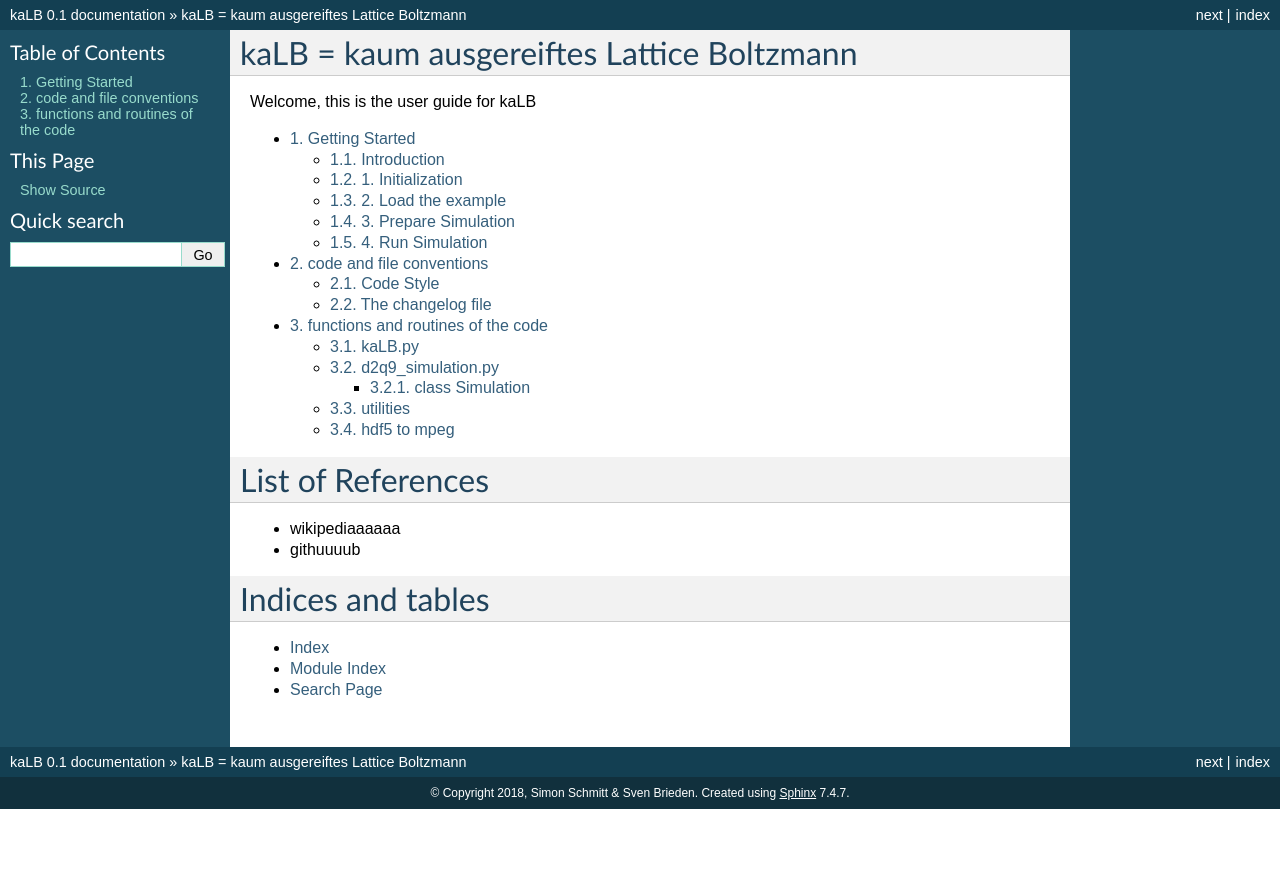
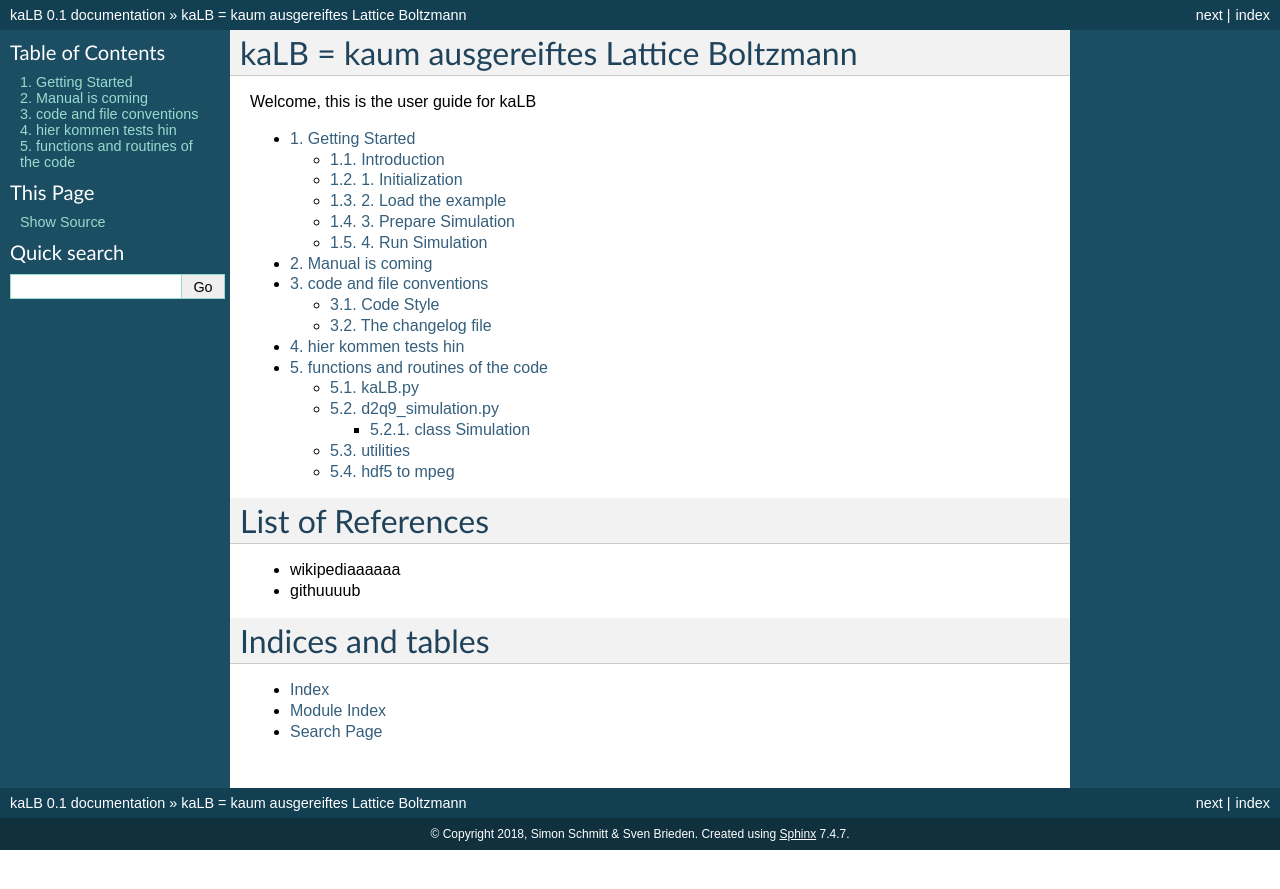
Before and after one commit to Brieden/kaLB, a Sphinx documentation site: the page built from doc/index.rst, in a window 1280 px wide. Shown: the top 889 px of the page. Built offline with Sphinx 7.4.7, drawn with Linux system fonts in a browser that asks for light colours.

Commit message:
we have restructured the documentation

```diff
--- a/doc/index.rst
+++ b/doc/index.rst
@@ -11,13 +11,16 @@ kaLB = kaum ausgereiftes Lattice Boltzmann
 
 Welcome, this is the user guide for kaLB
 
+
 .. toctree::
    :numbered:
    :maxdepth: 3
 
    getting_started.rst
-   development.rst
-   functions.rst
+   manual.rst
+   conventions_contribute.rst
+   tests.rst
+   functions_of_the_code.rst
 
 
 List of References
--- /dev/null
+++ b/doc/manual.rst
@@ -0,0 +1,3 @@
+#####################
+Manual is coming
+#####################
--- /dev/null
+++ b/doc/tests.rst
@@ -0,0 +1,3 @@
+#####################
+hier kommen tests hin
+#####################
```
Also changed, not shown: doc/conventions_contribute.rst (renamed from doc/development.rst), doc/functions_of_the_code.rst (renamed from doc/functions.rst).
